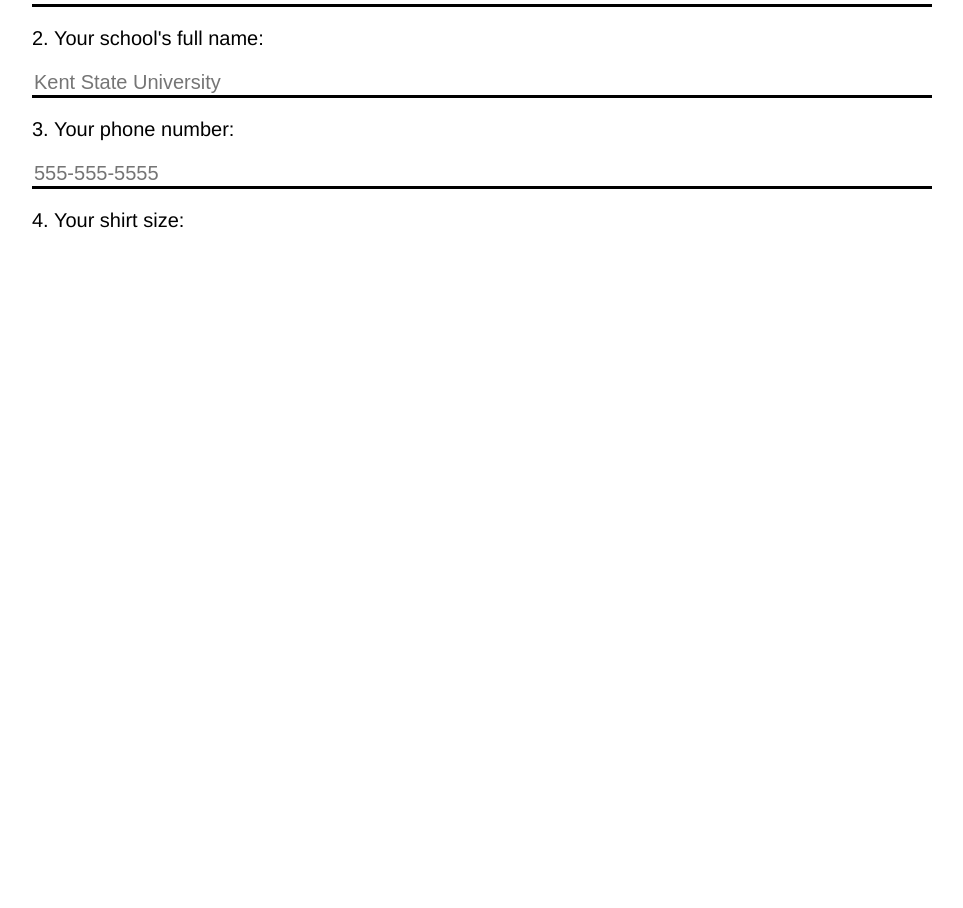
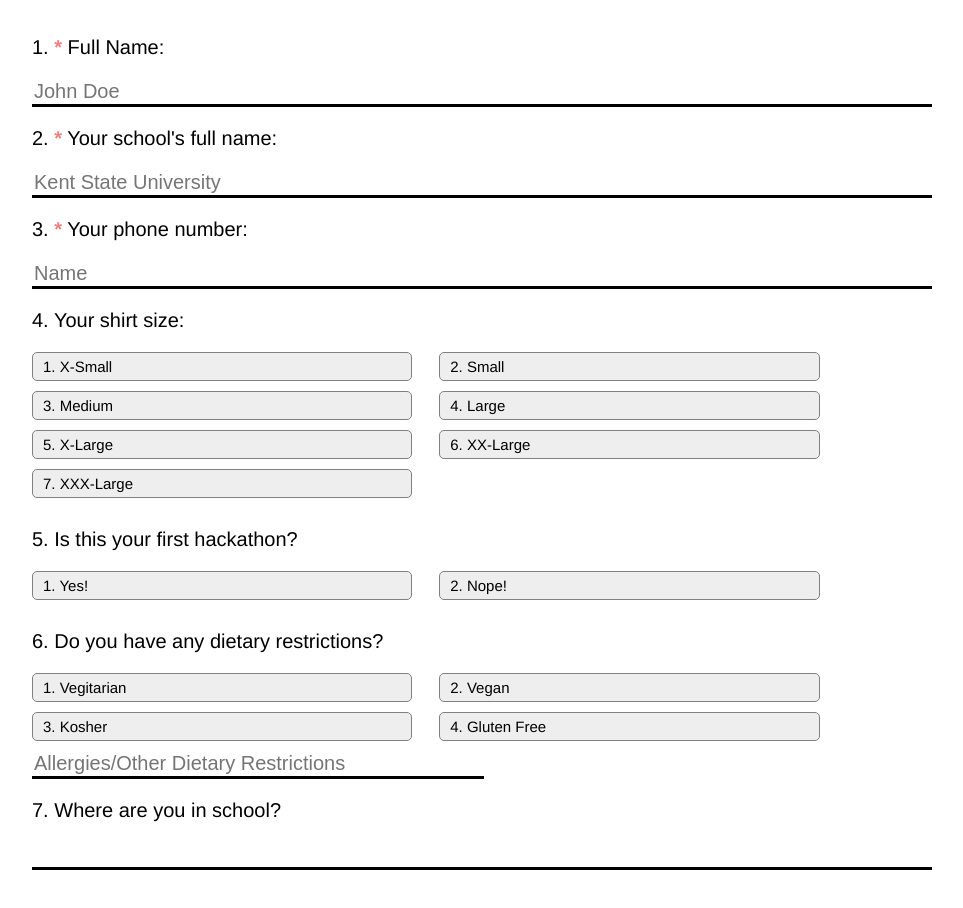
Before and after one commit to hacksu/2018-kenthackenough-ui-main, a Vue app in the folder khe-ui-template/: page /apply in a window 1280 px wide. Shown: the part 284-1192 px from the top of the page, without its empty margins (160-1123 px from the left). Before the commit the page ends 800 px from the top, so only its background shows below. Built offline with nearby package versions, Linux system fonts and the light colour scheme.

Commit message:
Adding basics of app

```diff
--- a/khe-ui-template/package.json
+++ b/khe-ui-template/package.json
@@ -14,6 +14,7 @@
     "lint": "eslint --ext .js,.vue src test/unit/specs test/e2e/specs"
   },
   "dependencies": {
+    "vee-validate": "^2.0.3",
     "vue": "^2.5.2",
     "vue-router": "^3.0.1",
     "vue-scrollto": "^2.7.9"
--- a/khe-ui-template/src/App.vue
+++ b/khe-ui-template/src/App.vue
@@ -93,6 +93,7 @@ export default {
           demographic: false,   // allowed to use demographic info?
           first: null,         // is this your first hackathon?
           dietary: [],        // food restrictions seperated by |
+                              // Vegan, vegitarian, kosher, gluten free, allergy, other
           year: '',           // the year in school
           age: '',            // person's age
           gender: '',         // gender
--- a/khe-ui-template/src/components/Apply.vue
+++ b/khe-ui-template/src/components/Apply.vue
@@ -6,9 +6,52 @@
 
     <div id="questionHolder">
       <div class="question" v-for="(question, index) in appQuestions">
-        <p>{{index + 1}}. {{ question.label }}</p>
+        <p>{{index + 1}}.
+          <span class="err"
+                v-if="question.required">*</span>
+          {{ question.label }}</p>
         <input type="text" v-if="question.type == 'text'"
-             v-bind:placeholder="question.placeholder">
+             v-bind:placeholder="question.placeholder"
+             v-model="$parent.user.application[question.appField]">
+
+        <div v-if="question.type == 'phone'">
+          <input name="phone" v-model="$parent.user.application[question.appField]" v-validate="'required|numeric'" :class="{'input': true, 'is-danger': errors.has('name') }" type="text" placeholder="Name">
+          <span class="err"
+                v-show="errors.has('phone') || $parent.user.application[question.appField].length > 11">Must be a valid phone number! (No dashes, etc)</span>
+        </div>
+
+        <div class="optHolder" v-if="question.type == 'radio'">
+          <div class="opt"
+               v-for="(option, optIndex) in question.options"
+               v-bind:class="{
+                                  selected: $parent.user.application[question.appField] == option,
+                                  selectable: $parent.user.application[question.appField] != option
+                                         }"
+               @click="$parent.user.application[question.appField] = option">
+            {{optIndex + 1}}. {{option}}
+          </div>
+          <input class="stringOpt" v-if="question.stringInputLabel != undefined"
+                   type="text" v-bind:placeholder="question.stringInputLabel">
+        </div>
+
+        <div class="optHolder" v-if="question.type == 'bool'">
+          <div class="opt"
+               v-bind:class="{
+                                  selected: $parent.user.application[question.appField] == true,
+                                  selectable: $parent.user.application[question.appField] == false
+                                         }"
+               @click="$parent.user.application[question.appField] = true">
+            1. Yes!
+          </div>
+          <div class="opt"
+               v-bind:class="{
+                                  selected: $parent.user.application[question.appField] == false,
+                                  selectable: $parent.user.application[question.appField] == true
+                                         }"
+               @click="$parent.user.application[question.appField] = false">
+            2. Nope!
+          </div>
+        </div>
 
       </div>
     </div>
@@ -16,15 +59,18 @@
 </template>
 
 <script>
+// import VeeValidate from 'vee-validate';
 
 export default {
   name: 'apply',
   data() {
     return {
       // appQuestion objects should have:
-      //    - type ['text', 'multiple', 'phone']
+      //    - type ['text', 'radio', 'phone']
       appQuestions: [
         {
+          appField: 'name',
+
           type: 'text',
           label: 'Full Name: ',
           placeholder: 'John Doe',
@@ -32,6 +78,8 @@ export default {
           required: true
         },
         {
+          appField: 'school',
+
           type: 'text',
           label: 'Your school\'s full name:',
           placeholder: 'Kent State University',
@@ -39,21 +87,67 @@ export default {
           required: true
         },
         {
-          type: 'text',
+          appField: 'phone',
+
+          type: 'phone',
           label: 'Your phone number: ',
           placeholder: '555-555-5555',
 
           required: true
         },
         {
-          type: 'multiple',
+          appField: 'shirt',
+
+          type: 'radio',
           label: 'Your shirt size: ',
           options: [
-            '8  '
+            'X-Small',
+            'Small ',
+            'Medium',
+            'Large',
+            'X-Large',
+            'XX-Large',
+            'XXX-Large'
           ]
+        },
+        {
+          appField: 'first',
+
+          type: 'bool',
+          label: 'Is this your first hackathon?'
+        },
+        {
+          appField: 'dietary',
+
+          type: 'radio',
+          label: 'Do you have any dietary restrictions?',
+
+          options: [
+            'Vegitarian',
+            'Vegan',
+            'Kosher',
+            'Gluten Free'
+          ],
+          stringInputLabel: 'Allergies/Other Dietary Restrictions '
+        },
+        {
+          appField: 'year',
+
+          type: 'text',
+          label: 'Where are you in school?'
         }
       ]
     };
+  },
+  computed: {
+    phoneValidator () {
+      var phoneno = /^[2-9]\d{2}-\d{3}-\d{4}$/;
+      var valid = false;
+      if (this.$parent.user.application.phone.match(phoneno)) {
+        valid = true;
+      }
+      return valid;
+    }
   }
 };
 
@@ -79,7 +173,8 @@ export default {
   #questionHolder {
     margin-left: 15%;
     margin-right: 15%;
-
+    padding-top: 100px;
+    margin-bottom: 200px;
     z-index: 50;
     font-size: 20px;
 
@@ -97,7 +192,44 @@ export default {
   input:focus {
     border-bottom: solid gold 3px;
   }
+  .optHolder {
+    display: flex;
+    flex-flow: row wrap;
+  }
+
+  .opt {
+    background: #eeeeee;
+    padding: 5px 10px 5px 10px;
+    border: solid gray 1px;
+    width: 40%;
+    min-width: 200px;
+    margin-right: 3%;
+    border-radius: 5px;
+    margin-bottom: 10px;
+    cursor: pointer;
+    font-size: 15px;
+  }
+  .selectable:hover {
+    filter: brightness(90%);
+  }
+  .selectable:active {
+    filter: brightness(80%);
+  }
+  .selected {
+    filter: brightness(90%);
+    border: lightgreen 1px solid;
+  }
+  .stringOpt {
+    width: 50%;
+  }
 
 
+  .err {
+    color: lightcoral;
+    font-weight: bold;
+  }
+  .is-danger {
+    border-bottom: solid 3px lightcoral;
+  }
 
 </style>
--- a/khe-ui-template/src/main.js
+++ b/khe-ui-template/src/main.js
@@ -1,11 +1,13 @@
 // The Vue build version to load with the `import` command
 // (runtime-only or standalone) has been set in webpack.base.conf with an alias.
 import Vue from 'vue';
+import VeeValidate from 'vee-validate';
 import App from './App';
 import router from './router';
 
 var VueScrollTo = require('vue-scrollto');
 
+Vue.use(VeeValidate);
 Vue.use(VueScrollTo);
 
 Vue.config.productionTip = false;
```
Also changed, not shown: 1 other file (tests, documents, lock files or other folders).
